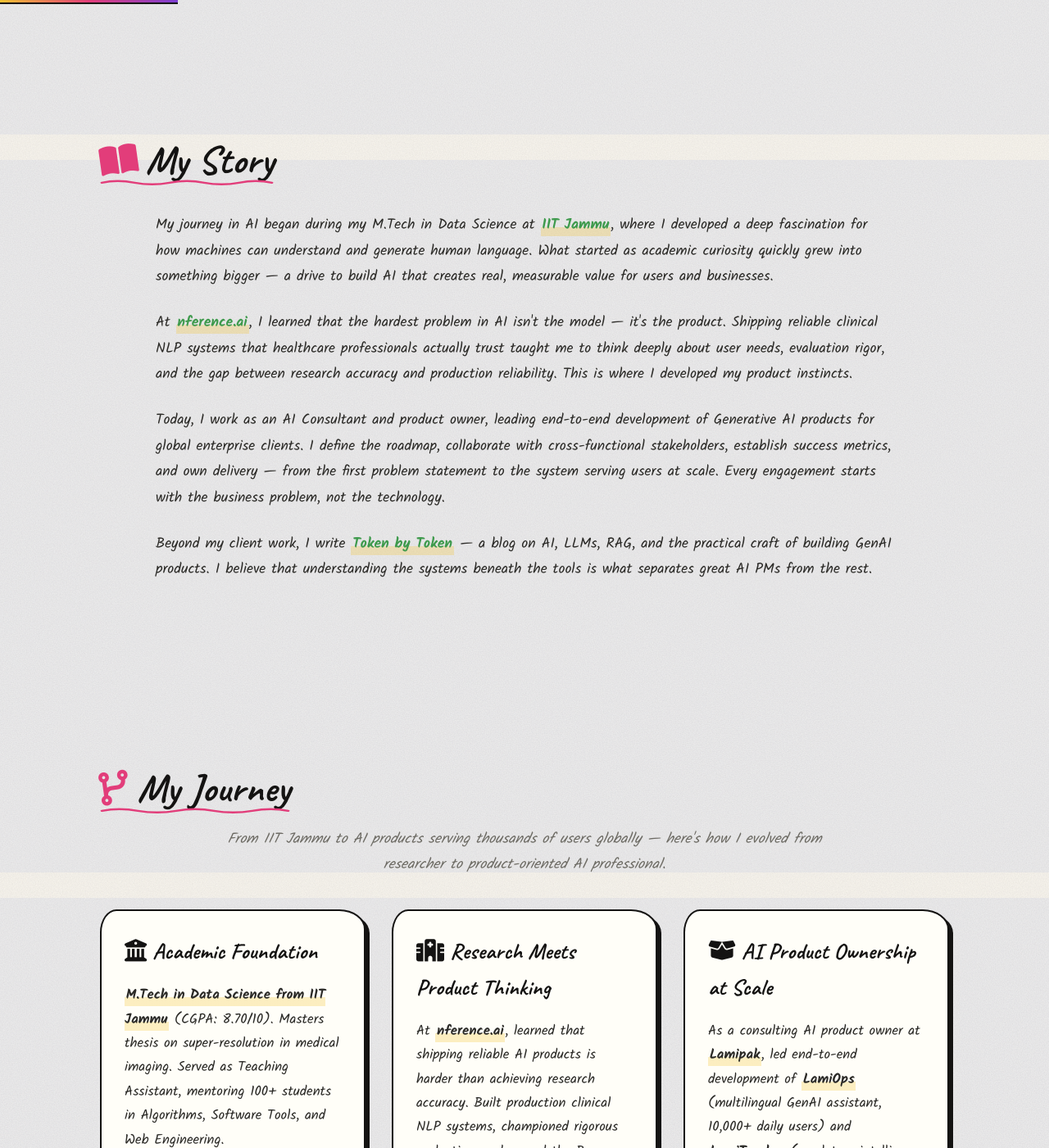
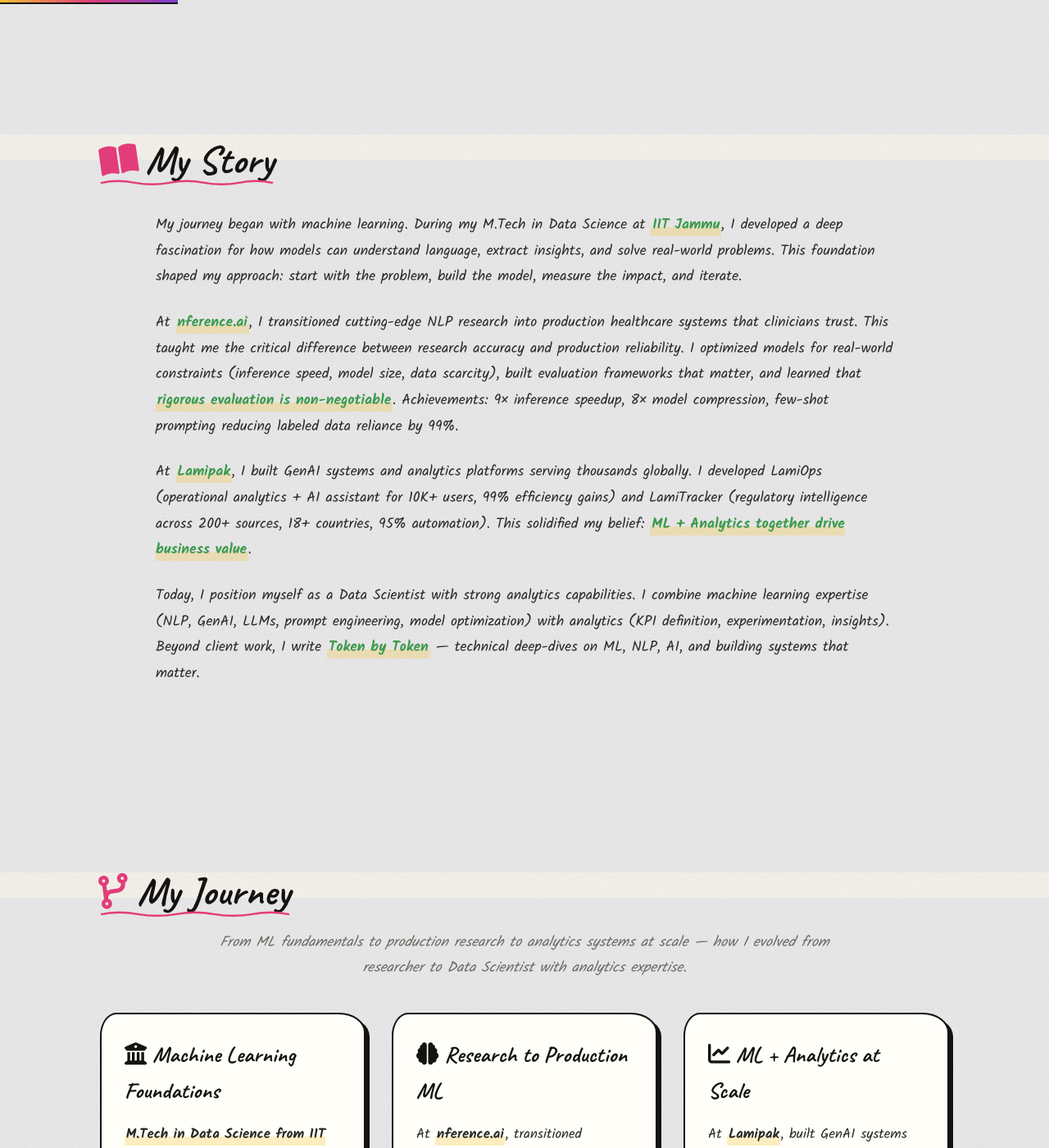
Before and after one commit to mayank1101/mayank1101.github.io, a Jekyll site: the page built from about.html, in a window 1280 px wide and 1400 px high, scrolled down 736 px. Shown: the whole window at 82% size. Built offline with Jekyll 4.4.1, drawn with Linux system fonts in a browser that asks for light colours; some web fonts are replaced; some of the changed text lies outside the part shown.

Commit message:
updated website to position for Analytics + Data Scientist role

```diff
--- a/about.html
+++ b/about.html
@@ -18,11 +18,10 @@
         <div class="hero-text">
             <h1>About Me</h1>
             <p>
-                I'm a product-oriented AI professional with 5+ years of experience delivering high-impact Generative
-                AI solutions that drive measurable business value. I translate ambiguous business problems into
-                production-grade AI systems — leading end-to-end product lifecycle from ideation and MVP development
-                to deployment, evaluation, and iteration. My work spans Generative AI, LLMs, multimodal RAG, and
-                enterprise AI consulting across manufacturing, healthcare, and technology domains.
+                I'm a Data Scientist with 5+ years of experience building machine learning and analytics solutions
+                across healthcare, manufacturing, and enterprise systems. I combine deep ML and NLP expertise with
+                strong analytics capabilities to deliver intelligent systems that drive measurable business impact.
+                My work spans Generative AI, LLMs, model optimization, operational analytics, and production ML systems.
             </p>
             <p class="muted about-hero-meta">
                 <i class="fas fa-graduation-cap"></i> M.Tech CSE - Data Science, IIT Jammu &middot;
@@ -37,28 +36,24 @@
     <h2><i class="fas fa-book-open"></i> My Story</h2>
     <div class="about-story">
         <p>
-            My journey in AI began during my M.Tech in Data Science at <strong>IIT Jammu</strong>,
-            where I developed a deep fascination for how machines can understand and generate human language.
-            What started as academic curiosity quickly grew into something bigger — a drive to build AI
-            that creates real, measurable value for users and businesses.
+            My journey began with machine learning. During my M.Tech in Data Science at <strong>IIT Jammu</strong>,
+            I developed a deep fascination for how models can understand language, extract insights, and solve real-world problems.
+            This foundation shaped my approach: start with the problem, build the model, measure the impact, and iterate.
         </p>
         <p>
-            At <strong>nference.ai</strong>, I learned that the hardest problem in AI isn't the model —
-            it's the product. Shipping reliable clinical NLP systems that healthcare professionals actually
-            trust taught me to think deeply about user needs, evaluation rigor, and the gap between
-            research accuracy and production reliability. This is where I developed my product instincts.
+            At <strong>nference.ai</strong>, I transitioned cutting-edge NLP research into production healthcare systems that clinicians trust.
+            This taught me the critical difference between research accuracy and production reliability. I optimized models for real-world constraints
+            (inference speed, model size, data scarcity), built evaluation frameworks that matter, and learned that <strong>rigorous evaluation is non-negotiable</strong>.
+            Achievements: 9× inference speedup, 8× model compression, few-shot prompting reducing labeled data reliance by 99%.
         </p>
         <p>
-            Today, I work as an AI Consultant and product owner, leading end-to-end development of
-            Generative AI products for global enterprise clients. I define the roadmap, collaborate with
-            cross-functional stakeholders, establish success metrics, and own delivery — from the first
-            problem statement to the system serving users at scale. Every engagement starts with the
-            business problem, not the technology.
+            At <strong>Lamipak</strong>, I built GenAI systems and analytics platforms serving thousands globally. I developed LamiOps (operational analytics + AI assistant for 10K+ users, 99% efficiency gains)
+            and LamiTracker (regulatory intelligence across 200+ sources, 18+ countries, 95% automation). This solidified my belief: <strong>ML + Analytics together drive business value</strong>.
         </p>
         <p>
-            Beyond my client work, I write <strong>Token by Token</strong> — a blog on AI, LLMs, RAG, and
-            the practical craft of building GenAI products. I believe that understanding the systems
-            beneath the tools is what separates great AI PMs from the rest.
+            Today, I position myself as a Data Scientist with strong analytics capabilities. I combine machine learning expertise
+            (NLP, GenAI, LLMs, prompt engineering, model optimization) with analytics (KPI definition, experimentation, insights).
+            Beyond client work, I write <strong>Token by Token</strong> — technical deep-dives on ML, NLP, AI, and building systems that matter.
         </p>
     </div>
 </div>
@@ -67,36 +62,34 @@
 <div class="container section scroll-animate">
     <h2><i class="fas fa-code-branch"></i> My Journey</h2>
     <p class="muted about-section-lead">
-        From IIT Jammu to AI products serving thousands of users globally — here's how I evolved
-        from researcher to product-oriented AI professional.
+        From ML fundamentals to production research to analytics systems at scale —
+        how I evolved from researcher to Data Scientist with analytics expertise.
     </p>
     <div class="cards">
         <div class="card scroll-animate">
-            <h3><i class="fas fa-university"></i> Academic Foundation</h3>
+            <h3><i class="fas fa-university"></i> Machine Learning Foundations</h3>
             <p>
                 <strong>M.Tech in Data Science from IIT Jammu</strong> (CGPA: 8.70/10).
-                Masters thesis on super-resolution in medical imaging. Served as Teaching Assistant,
-                mentoring 100+ students in Algorithms, Software Tools, and Web Engineering.
+                Built ML models and explored statistical approaches to solving real problems.
+                Mentored 100+ students in Algorithms, Software Tools, and Web Engineering.
             </p>
         </div>
 
         <div class="card scroll-animate">
-            <h3><i class="fas fa-hospital"></i> Research Meets Product Thinking</h3>
+            <h3><i class="fas fa-brain"></i> Research to Production ML</h3>
             <p>
-                At <strong>nference.ai</strong>, learned that shipping reliable AI products is harder
-                than achieving research accuracy. Built production clinical NLP systems, championed
-                rigorous evaluation, and earned the Bravo Award for a 9× inference speedup that
-                made real-time deployment viable.
+                At <strong>nference.ai</strong>, transitioned healthcare NLP from research into production systems clinicians trust.
+                Optimized models (<strong>9× speedup, 8× compression</strong>), built evaluation frameworks, demonstrated few-shot prompting effectiveness
+                (<strong>99% reduction in labeled data</strong>). Learned that production constraints and evaluation rigor drive decisions.
             </p>
         </div>
 
         <div class="card scroll-animate">
-            <h3><i class="fas fa-box-open"></i> AI Product Ownership at Scale</h3>
+            <h3><i class="fas fa-chart-line"></i> ML + Analytics at Scale</h3>
             <p>
-                As a consulting AI product owner at <strong>Lamipak</strong>, led end-to-end development
-                of <strong>LamiOps</strong> (multilingual GenAI assistant, 10,000+ daily users) and
-                <strong>LamiTracker</strong> (regulatory intelligence across 18+ countries). Defined
-                roadmaps, success metrics, and drove cross-functional delivery.
+                At <strong>Lamipak</strong>, built GenAI systems and analytics platforms. <strong>LamiOps</strong> (operational analytics + AI, 10K+ users, 99% efficiency),
+                <strong>LamiTracker</strong> (regulatory intelligence, 200+ sources, 18+ countries, 95% automation).
+                Combined ML expertise with analytics to drive measurable business outcomes.
             </p>
         </div>
     </div>
@@ -109,54 +102,53 @@
         <div class="card scroll-animate">
             <h3><i class="fas fa-trophy"></i> AAAI 2024 Publication</h3>
             <p>
-                Co-authored <strong>OpenMedLM</strong> (AAAI 2024, NEJM AI), showing that
-                strategic prompt engineering can match or exceed fine-tuning performance
-                in medical question answering using open-source LLMs.
+                Co-authored <strong>OpenMedLM</strong> (AAAI 2024, NEJM AI), demonstrating that prompt engineering can match
+                or exceed fine-tuning performance in medical question answering. Validates practical ML approaches for building
+                effective AI systems with open-source models.
             </p>
         </div>
 
         <div class="card scroll-animate">
-            <h3><i class="fas fa-users"></i> 10,000+ Daily Users</h3>
+            <h3><i class="fas fa-rocket"></i> Model Optimization Excellence</h3>
             <p>
-                Deployed multilingual multimodal RAG system (LamiOps) serving factory workers
-                in production. Measured impact: <strong>99% reduction in manual troubleshooting time</strong>,
-                with high retrieval precision and task-completion success rates.
+                Optimized Transformer models (BERT, BioClinicalBERT) achieving <strong>9× inference speedup and 8× compression</strong>
+                while maintaining accuracy. Received <strong>Bravo Award</strong> at nference for making real-time ML deployment
+                feasible in healthcare production systems.
             </p>
         </div>
 
         <div class="card scroll-animate">
-            <h3><i class="fas fa-award"></i> Industry Recognition</h3>
+            <h3><i class="fas fa-brain"></i> Few-Shot Learning Strategy</h3>
             <p>
-                Received <strong>Bravo Award at nference</strong> for optimizing knowledge distillation,
-                achieving 9× inference speedup and 8× model compression while maintaining
-                clinical accuracy in production healthcare systems.
+                Demonstrated few-shot prompting could replace supervised annotation pipelines, reducing labeled data reliance by <strong>99%</strong>
+                while maintaining extraction accuracy. Key innovation that shaped data strategy for scaling ML systems across
+                diverse client distributions without manual labeling.
             </p>
         </div>
 
         <div class="card scroll-animate">
-            <h3><i class="fas fa-globe"></i> Global Research Impact</h3>
+            <h3><i class="fas fa-users"></i> GenAI Systems at Scale</h3>
             <p>
-                Built regulatory intelligence platform analyzing <strong>200+ data sources</strong>
-                across 18+ countries and 9+ languages, achieving 95% reduction in
-                manual R&D research workload through automated extraction.
+                Built <strong>LamiOps</strong> (operational analytics & AI assistant serving 10,000+ daily users),
+                achieving <strong>99% reduction in manual troubleshooting time</strong>. Deployed production GenAI system
+                handling multilingual, multimodal retrieval at manufacturing scale.
             </p>
         </div>
 
         <div class="card scroll-animate">
-            <h3><i class="fas fa-robot"></i> Few-Shot Prompting Over Supervised Pipelines</h3>
+            <h3><i class="fas fa-globe"></i> Global Analytics Intelligence</h3>
             <p>
-                Demonstrated that <strong>few-shot prompting could replace supervised annotation pipelines</strong>,
-                reducing reliance on labeled data by 99% while maintaining clinical extraction accuracy —
-                a key product insight that shaped how the team approached data strategy for new use cases.
+                Engineered <strong>LamiTracker</strong>, aggregating regulatory and competitive intelligence from <strong>200+ sources</strong>
+                across 18+ countries and 9+ languages. Achieved <strong>95% automation</strong> of manual research workload
+                through intelligent extraction and temporal analysis.
             </p>
         </div>
 
         <div class="card scroll-animate">
-            <h3><i class="fas fa-chalkboard-teacher"></i> Academic Mentorship</h3>
+            <h3><i class="fas fa-chalkboard-teacher"></i> Technical Thought Leadership</h3>
             <p>
-                Served as Teaching Assistant at <strong>IIT Jammu</strong> (2019-2021), supporting
-                100+ students across undergraduate and postgraduate programs in Algorithms,
-                Software Tools, and Web Engineering through tutorials and assignment design.
+                Teaching Assistant at <strong>IIT Jammu</strong> (2019-2021) mentoring 100+ students. Author of <strong>Token by Token</strong>,
+                publishing technical deep-dives on ML, NLP, AI, and the practical engineering behind production systems.
             </p>
         </div>
     </div>
@@ -212,44 +204,44 @@
     <h2><i class="fas fa-cogs"></i> Skills & Expertise</h2>
     <div class="skills-grid">
         <div class="card scroll-animate card-cyan">
-            <h3><i class="fas fa-map"></i> Product & Strategy</h3>
+            <h3><i class="fas fa-brain"></i> Machine Learning & AI</h3>
             <div class="skill-tags">
-                <span>Product Thinking & Roadmapping</span>
-                <span>Stakeholder Management</span>
-                <span>KPI Definition & Experimentation</span>
-                <span>AI Product Design & Evaluation</span>
-                <span>User-Centric Problem Solving</span>
-                <span>MVP Development</span>
-                <span>Go-to-Market Strategy</span>
-                <span>Cross-Functional Collaboration</span>
+                <span>Generative AI & Large Language Models</span>
+                <span>Natural Language Processing (NLP)</span>
+                <span>Deep Learning & Neural Networks</span>
+                <span>Prompt Engineering & Optimization</span>
+                <span>Fine-tuning & Model Adaptation (LoRA, PEFT)</span>
+                <span>Model Optimization (Compression, Quantization)</span>
+                <span>PyTorch & Transformers</span>
+                <span>Statistical Modeling & Analysis</span>
             </div>
         </div>
 
         <div class="card scroll-animate card-purple">
-            <h3><i class="fas fa-brain"></i> AI/ML Technologies</h3>
+            <h3><i class="fas fa-chart-line"></i> Analytics & Business Impact</h3>
             <div class="skill-tags">
-                <span>Generative AI & LLMs</span>
-                <span>Multimodal RAG</span>
-                <span>Prompt Engineering</span>
-                <span>Fine-tuning (LoRA/PEFT)</span>
-                <span>PyTorch & Transformers</span>
-                <span>AWS Bedrock</span>
-                <span>OpenAI API</span>
-                <span>HuggingFace</span>
+                <span>KPI Definition & Tracking</span>
+                <span>Business Analytics & Insights</span>
+                <span>Operational Analytics at Scale</span>
+                <span>Experimentation & A/B Testing</span>
+                <span>Evaluation Frameworks & Rigor</span>
+                <span>Power BI & Dashboarding</span>
+                <span>Data-Driven Decision Making</span>
+                <span>Metrics & Impact Measurement</span>
             </div>
         </div>
 
         <div class="card scroll-animate card-pink">
-            <h3><i class="fas fa-database"></i> Data & Infrastructure</h3>
+            <h3><i class="fas fa-database"></i> Supporting Technologies</h3>
             <div class="skill-tags">
-                <span>Natural Language Processing (NLP)</span>
+                <span>SQL & Data Analysis</span>
                 <span>Vector Databases (FAISS, Qdrant)</span>
-                <span>AWS & Docker</span>
-                <span>FastAPI & Django</span>
-                <span>MongoDB & SQL</span>
-                <span>PySpark</span>
+                <span>Multimodal RAG Systems</span>
+                <span>AWS & Docker Deployment</span>
                 <span>CI/CD & ML Deployment</span>
-                <span>Crawl4AI</span>
+                <span>Data Modeling (supporting)</span>
+                <span>PostgreSQL, MongoDB</span>
+                <span>Python & Software Engineering</span>
             </div>
         </div>
     </div>
```
Also changed, not shown: index.html (+25 -42 lines), resume.html (+39 -41 lines), README.md.
